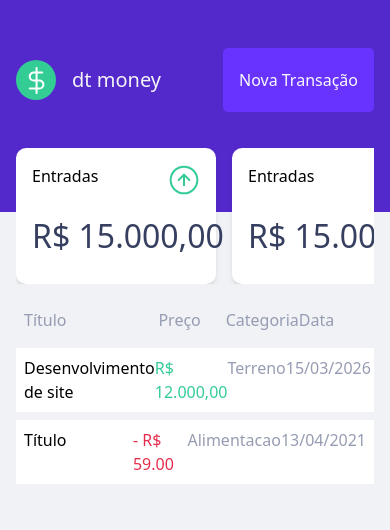
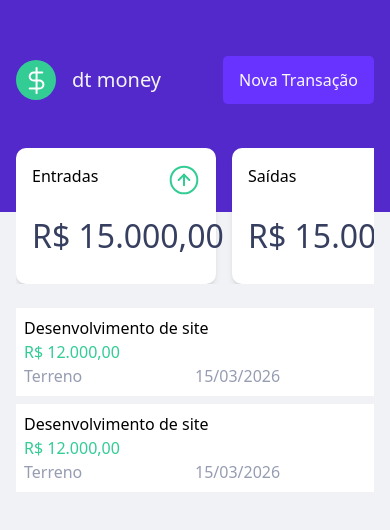
Before and after one commit to yusley/myfinances, a React (Vite) app in the folder myfinances/: page / in a window 390 px wide. Shown: the top 530 px of the page. Built offline with nearby package versions, Linux system fonts and the light colour scheme.

Commit message:
criacao component modal

```diff
--- a/myfinances/package.json
+++ b/myfinances/package.json
@@ -11,13 +11,16 @@
   },
   "dependencies": {
     "@tailwindcss/vite": "^4.0.8",
+    "axios": "^1.7.9",
     "react": "^19.0.0",
-    "react-dom": "^19.0.0"
+    "react-dom": "^19.0.0",
+    "react-modal": "^3.16.3"
   },
   "devDependencies": {
     "@eslint/js": "^9.19.0",
     "@types/react": "^19.0.8",
     "@types/react-dom": "^19.0.3",
+    "@types/react-modal": "^3.16.3",
     "@vitejs/plugin-react": "^4.3.4",
     "autoprefixer": "^10.4.20",
     "eslint": "^9.19.0",
--- a/myfinances/src/App.css
+++ b/myfinances/src/App.css
@@ -1,18 +1,25 @@
 @import "tailwindcss";
 
+/* Tornar o scroolbar invisivel */
 .custom-scrollbar::-webkit-scrollbar {
-    height: 6px; /* Altura da barra de rolagem */
+  height: 6px;
 }
 
 .custom-scrollbar::-webkit-scrollbar-thumb {
-    background: rgba(0, 0, 0, 0.2); /* Cor da barra com transparência */
-    border-radius: 10px; /* Bordas arredondadas */
+  background: rgba(0, 0, 0, 0.2);
+  border-radius: 10px;
 }
 
 .custom-scrollbar::-webkit-scrollbar-thumb:hover {
-    background: rgba(0, 0, 0, 0.4); /* Fica um pouco mais visível ao passar o mouse */
+  background: rgba(0, 0, 0, 0.4);
 }
 
 .custom-scrollbar::-webkit-scrollbar-track {
-    background: transparent; /* Fundo da scrollbar transparente */
+  background: transparent;
 }
+
+
+/* overlay do modal */
+.dark-overlay {
+  background-color: rgba(0, 0, 0, 0.75);
+}
--- a/myfinances/src/App.tsx
+++ b/myfinances/src/App.tsx
@@ -1,23 +1,30 @@
 
 import './App.css'
+import { useState } from 'react';
 
 function App() {
 
 
+  function newTransaction (){
+    //
+  }
+
   return (
 
       <div className="w-full h-full">
+
 
         <section className='lg:px-[10rem] md:px-[5rem] sm:px-[2rem] px-[1rem] max-h-[13.25rem] pt-[3rem] pb-[10rem] bg-[var(--header-color)] flex justify-between'>
           <div className="logo items-center gap-[1rem] flex w-[18.75rem] h-[4rem] ">
             <img src="./public/logo.svg" alt="" />
             <p className='text-gray-100 text-[20px]'>dt money</p>
           </div>
-          <div className="actionNewTransaction flex h-[4rem]">
+          <div className="actionNewTransaction flex items-center justify-center  h-[4rem]">
               <input
-                className='px-[1rem] bg-[#6933FF] text-gray-50 rounded-[5px] cursor-pointer'
+                className='h-[3rem] px-[1rem] bg-[#6933FF] text-gray-50 rounded-[5px] cursor-pointer'
                 type="submit"
                 value="Nova Transação"
+                onClick={newTransaction}
               />
           </div>
         </section>
@@ -36,7 +43,7 @@ function App() {
 
             <div className="card xl:min-w-[500px] lg:min-w-[250px] min-w-[200px]  h-[136px] p-[1rem] bg-[#FFFFFF] shadow-md rounded-[10px]">
               <div className="head-card flex justify-between">
-                <h2>Entradas</h2>
+                <h2>Saídas</h2>
                 <img src="./public/Saídas.svg" alt="" />
               </div>
               <div className="body-card">
@@ -46,7 +53,7 @@ function App() {
 
             <div className="card xl:min-w-[500px] lg:min-w-[250px] min-w-[200px]  h-[136px] p-[1rem] bg-[#33CC95] shadow-md rounded-[10px]">
               <div className="head-card flex justify-between">
-                <h2>Entradas</h2>
+                <h2>Total</h2>
                 <img src="./public/Total.svg" alt="" />
               </div>
               <div className="body-card">
@@ -59,25 +66,45 @@ function App() {
         <section className='lg:mt-[10rem] sm:mt-[2rem] mt-[1rem] lg:px-[10rem] md:px-[5rem] sm:px-[2rem] px-[1rem] flex '>
           <div className="tableTransactions w-full h-[50vh]">
 
-            <div className="table-head flex-wrap flex p-2 font-normal text-[#969CB2]">
+            <div className="table-head lg:flex md:flex sm:hidden hidden flex-wrap p-2 font-normal text-[#969CB2]">
               <p className="flex-2">Título</p>
               <p className="flex-1">Preço</p>
               <p className="flex-1">Categoria</p>
               <p className="flex-1">Data</p>
             </div>
 
-            <div className="table-body my-[0.5rem] bg-[#FFFFFF] flex bg p-2 ">
-              <p className="flex-2">Desenvolvimento de site</p>
-              <p className="flex-1 text-[#33CC95]">R$ 12.000,00</p>
-              <p className="flex-1 text-[#969CB2]">Terreno</p>
-              <p className="flex-1 text-[#969CB2]">15/03/2026</p>
+            <div className="table-body flex-wrap  my-[0.5rem] bg-[#FFFFFF] flex bg p-2 ">
+              <div className='lg:flex-2'>
+                <p className="">Desenvolvimento de site</p>
+              </div>
+              <div className='lg:flex-1 w-full'>
+                <p className="text-[#33CC95]">R$ 12.000,00</p>
+              </div>
+              <div className='flex-1'>
+                <p className="text-[#969CB2]">Terreno</p>
+              </div>
+              <div className='flex-1'>
+                <p className="text-[#969CB2]">15/03/2026</p>
+              </div>
+
             </div>
-            <div className="table-body my-[0.5rem] bg-[#FFFFFF] flex bg p-2">
-              <p className="flex-2">Título</p>
-              <p className="flex-1 text-[#E52E4D]">- R$ 59.00</p>
-              <p className="flex-1 text-[#969CB2]">Alimentacao</p>
-              <p className="flex-1 text-[#969CB2]">13/04/2021</p>
+
+            <div className="table-body flex-wrap  my-[0.5rem] bg-[#FFFFFF] flex bg p-2 ">
+              <div className='lg:flex-2'>
+                <p className="">Desenvolvimento de site</p>
+              </div>
+              <div className='lg:flex-1 w-full'>
+                <p className="text-[#33CC95]">R$ 12.000,00</p>
+              </div>
+              <div className='flex-1'>
+                <p className="text-[#969CB2]">Terreno</p>
+              </div>
+              <div className='flex-1'>
+                <p className="text-[#969CB2]">15/03/2026</p>
+              </div>
+
             </div>
+
 
           </div>
         </section>
--- /dev/null
+++ b/myfinances/src/components/modal.tsx
@@ -0,0 +1,41 @@
+import { useState } from 'react';
+import Modal from 'react-modal'
+
+
+export function ModalComponent () {
+
+
+    const [modalIsOpen, setIsOpen] = useState(false);
+
+    function closeModal() {
+      setIsOpen(false);
+    }
+
+    return (
+        <Modal isOpen={modalIsOpen}
+        overlayClassName="dark-overlay fixed inset-0 bg-black flex items-center justify-center"
+        className="bg-white p-6 rounded-lg shadow-lg max-w-xl w-full mx-4"
+        onRequestClose={closeModal}
+        contentLabel="Example Modal">
+
+          <div className="body-modal">
+            <div className="w-full flex flex-row-reverse">
+              <button className='text-[20px] cursor-pointer' onClick={closeModal}>
+              <img src="./public/close.svg" alt="" />
+              </button>
+            </div>
+
+            <div className="title">
+              <h2 className='text-[24px] font-semibold font-[#363F5F]'>Cadastrar transação</h2>
+            </div>
+
+            <div className="form">
+              <input placeholder="Nome" type="text" />
+            </div>
+
+
+          </div>
+
+        </Modal>
+    )
+}
--- /dev/null
+++ b/myfinances/src/hooks/useTransaction.tsx
@@ -0,0 +1,65 @@
+import { createContext, useState, useEffect, ReactNode, useContext } from "react";
+import { api } from "../services/api";
+
+interface Transaction {
+    id: string
+    price: string
+    categoryId: string
+    userId: string
+    created_at: Date
+    updated_at: Date
+}
+
+type TransactionInput = Omit<Transaction, 'id' | 'created_at' | 'updated_at'>
+
+interface TransactionsProviderProps {
+    children: ReactNode
+}
+
+interface TransactionContextData {
+    transactions: Transaction[];
+    createTransaction: (transaction: TransactionInput) => Promise<void>;
+}
+
+export const TransactionsContext = createContext<TransactionContextData>(
+    {} as TransactionContextData
+);
+
+export function TransactionsProvider({ children }: TransactionsProviderProps) {
+    const [transactions, setTransactions] = useState<Transaction[]>([]);
+
+    useEffect(() => {
+      api.get('transactions')
+        .then(response => setTransactions(response.data.transactions))
+    }, []);
+
+    async function createTransaction(transactionInput: TransactionInput) {
+      const response = await api.post('/transactions', {
+        ...transactionInput,
+        createdAt: new Date()
+      });
+      const { transaction } = response.data;
+
+      setTransactions([
+        ...transactions,
+        transaction,
+      ]);
+
+    }
+
+    return (
+      <TransactionsContext.Provider value={{
+        transactions,
+        createTransaction
+      }}>
+        {children}
+      </TransactionsContext.Provider>
+    )
+
+}
+
+
+export const useTransactions = () =>{
+  const contex = useContext(TransactionsContext)
+  return contex
+}
--- /dev/null
+++ b/myfinances/src/services/api.ts
@@ -0,0 +1,7 @@
+import axios from "axios";
+
+const api = axios.create({
+    baseURL:'http:localhost:3333'
+})
+
+export {api};
```
Also changed, not shown: myfinances/public/close.svg (added), 1 other file (tests, documents, lock files or other folders). Lines whose indentation alone changed are shown as unchanged.
